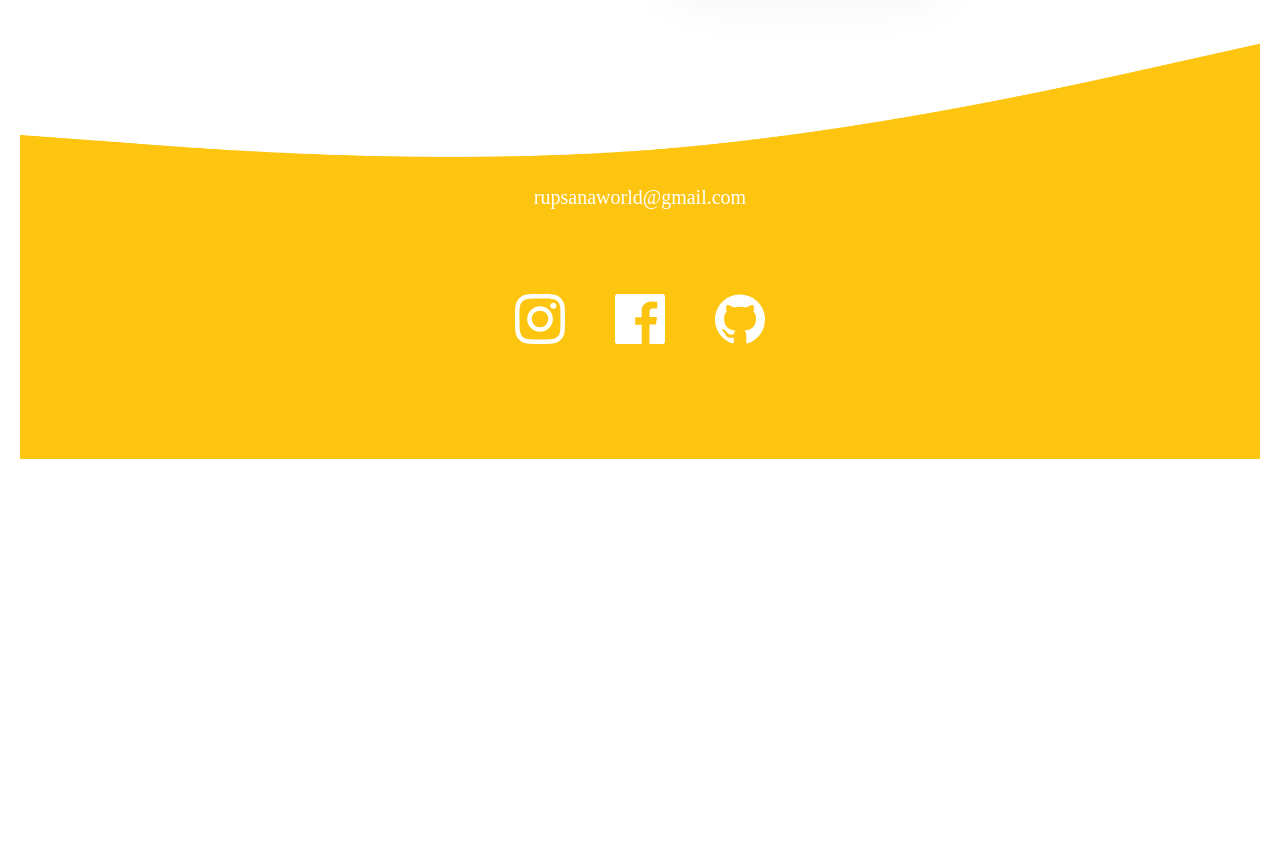
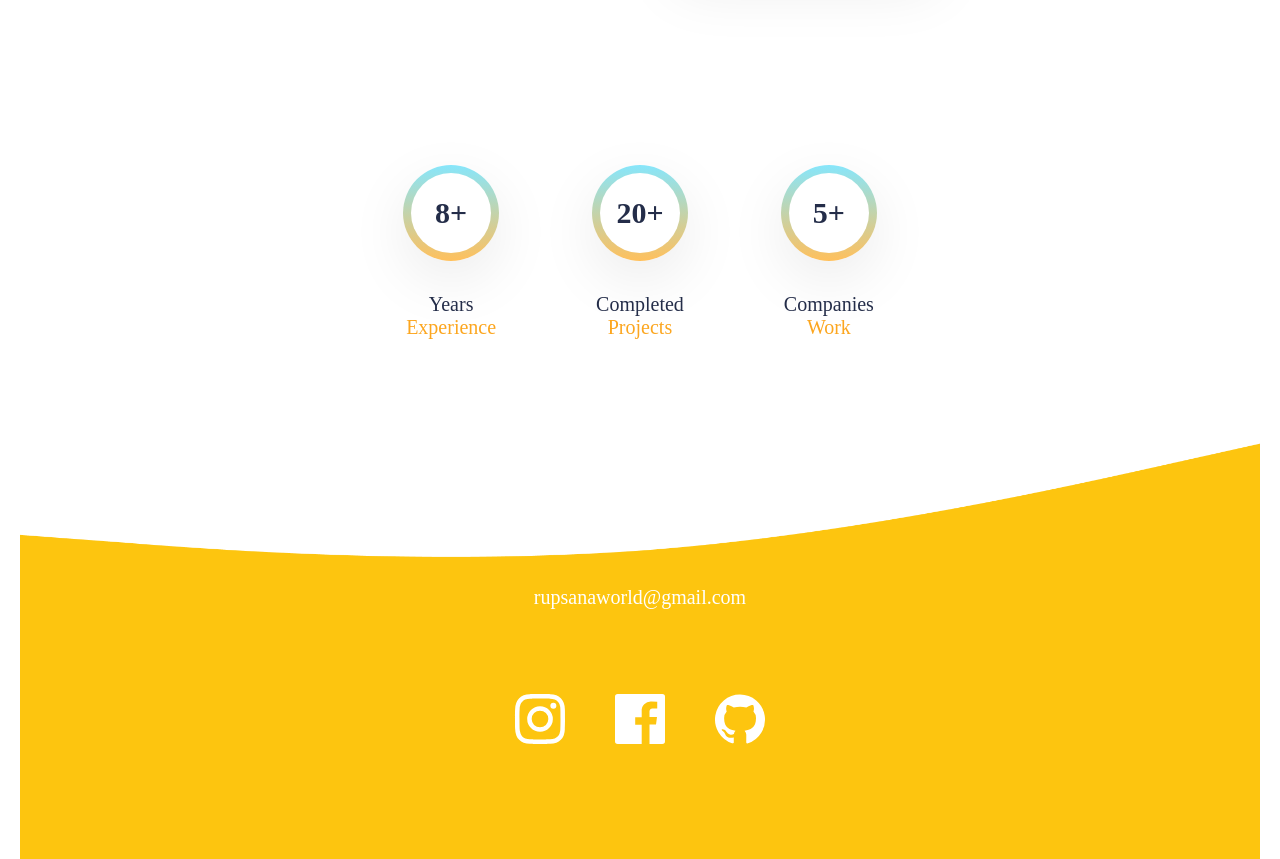
Before and after one commit to RupsanaAkter/personal-portfolio, a React (Create React App) app: page / in a window 1280 px wide. Shown: the part 1780-2639 px from the top of the page. Before the commit the page ends 2239 px from the top, so only its background shows below. Built offline with nearby package versions, Linux system fonts and the light colour scheme; a web font is replaced by a local one.

Commit message:
added experience

```diff
--- /dev/null
+++ b/src/pages/Home/Experience/Experience.css
@@ -0,0 +1,51 @@
+.experience {
+    display: flex;
+    align-items: center;
+    justify-content: center;
+    gap: 5rem;
+    height: 30vh;
+    margin-bottom: 8rem;
+    /* darkmode */
+    color: var(--black);
+  }
+  .achievement{
+      display: flex;
+      flex-direction: column;
+      align-items: center;
+  }
+  .circle {
+      width: 4rem;
+      height: 4rem;
+      background: white;
+      border-radius: 100%;
+      position: relative;
+      display: flex;
+      align-items: center;
+      justify-content: center;
+      font-size: 1.5rem;
+      font-weight: bold;
+      margin-bottom: 2rem;
+  }
+  .circle::before {
+      border-radius: 100%;
+      content: '';
+      background-image: linear-gradient(to bottom, #87e6fb 0%, #ffc05c 100%);
+      top: -8px;
+      left: -8px;
+      bottom: -8px;
+      right: -8px;
+      position: absolute;
+      z-index:-1;
+      box-shadow: var(--boxShadow);
+  }
+
+  .achievement span:nth-of-type(2){
+      color: var(--orange);
+  }
+
+
+  @media screen and (max-width: 480px) {
+      .experience{
+          transform: scale(0.7);
+      }
+  }
--- /dev/null
+++ b/src/pages/Home/Experience/Experience.js
@@ -0,0 +1,34 @@
+import React from 'react';
+import './Experience.css'
+const Experience = () => {
+    // const theme = useContext(themeContext);
+    // const darkMode = theme.state.darkMode;
+    return (
+        <div className="experience" id='experience'>
+        <div className="achievement">
+          {/* darkMode */}
+          {/* <div className="circle" style={{color: darkMode?'var(--orange)':''}}>8+</div>
+          <span  style={{color: darkMode?'white':''}}>years </span> */}
+          <div className='circle'>8+</div>
+          <span>Years</span>
+          <span>Experience</span>
+        </div>
+        <div className="achievement">
+          {/* <div className="circle" style={{color: darkMode?'var(--orange)':''}}>20+</div>
+          <span  style={{color: darkMode?'white':''}}>completed </span> */}
+          <div className='circle'>20+</div>
+          <span>Completed</span>
+          <span>Projects</span>
+        </div>
+        <div className="achievement">
+          {/* <div className="circle" style={{color: darkMode?'var(--orange)':''}}>5+</div>
+          <span  style={{color: darkMode?'white':''}}>companies </span> */}
+          <div className='circle'>5+</div>
+          <span>Companies</span>
+          <span>Work</span>
+        </div>
+      </div>
+    );
+};
+
+export default Experience;
--- a/src/pages/Home/Home/Home.js
+++ b/src/pages/Home/Home/Home.js
@@ -1,6 +1,7 @@
 import React from 'react';
 import Introduices from '../Introduices/Introduices';
 import Service from '../Service/Service';
+import Experience from '../Experience/Experience';
 
 
 
@@ -10,6 +11,7 @@
         <div>
            <Introduices></Introduices>
             <Service></Service>
+            <Experience></Experience>
         </div>
     );
 };
```
